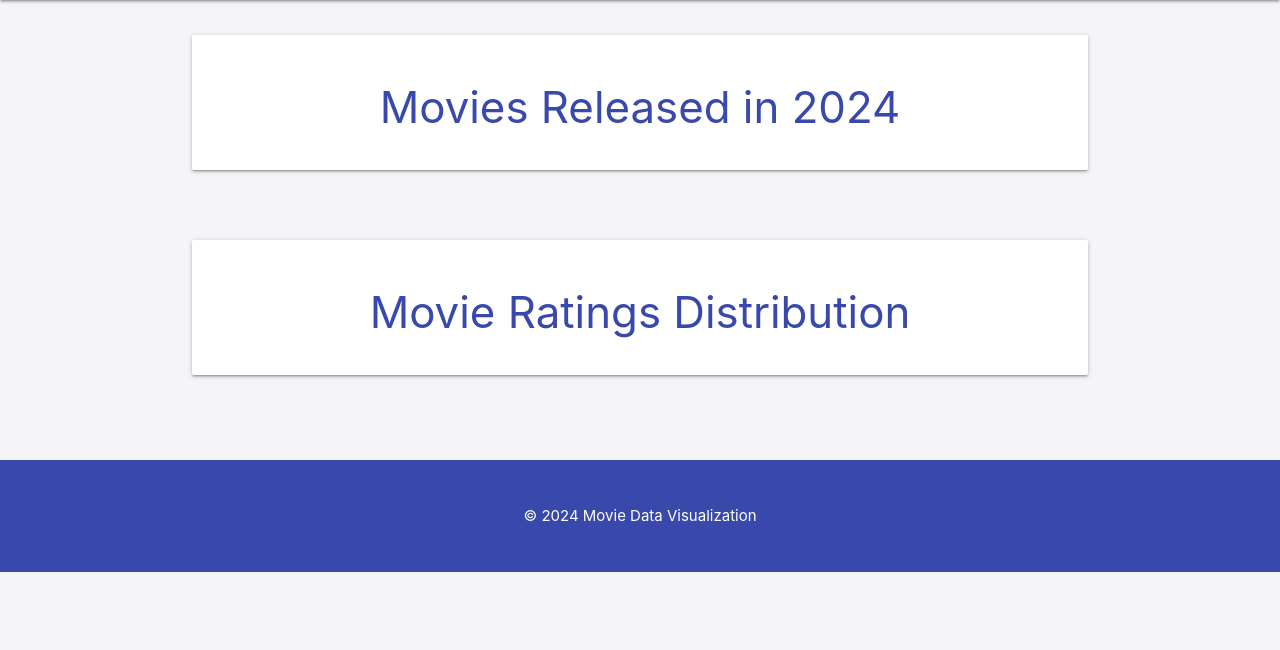
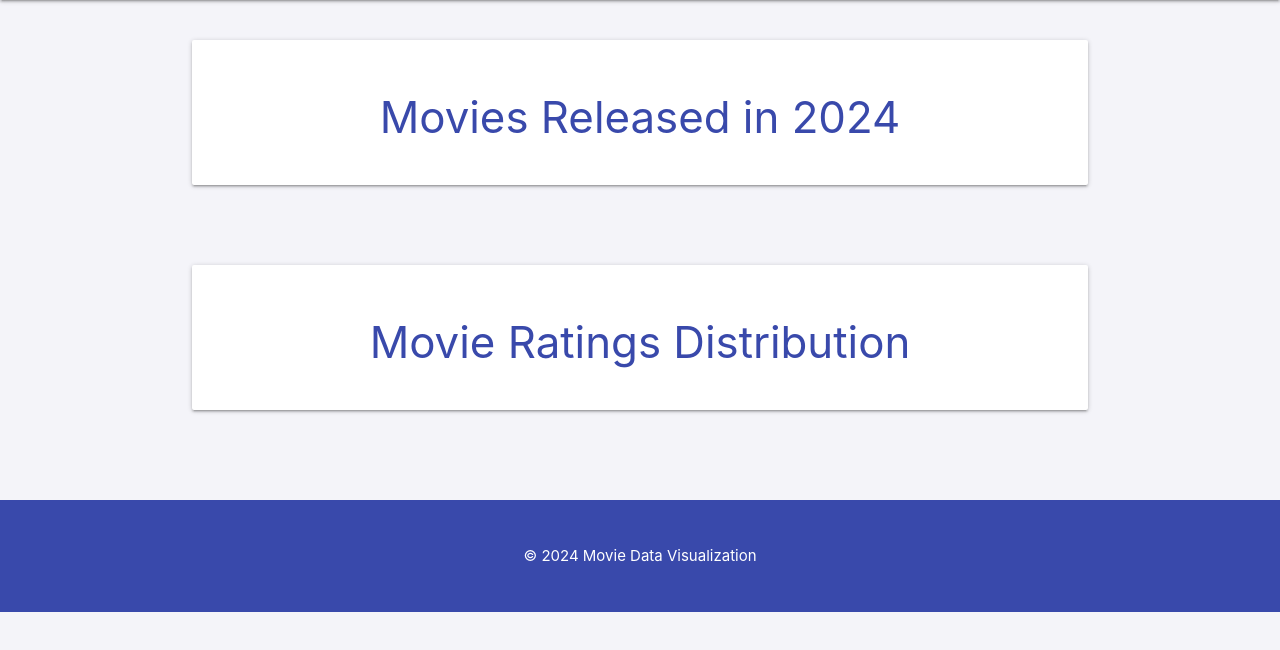
Before and after one commit to DavidThomas-coder/hal9001, a Flask app: template templates/index.html in a window 1280 px wide. Shown: the part 64-714 px from the top of the page. Run offline with Flask 3, Linux system fonts and the light colour scheme; the template is opened without the code that fills it, so the values that code supplies are empty; some libraries are stand-ins or nearby versions.

Commit message:
formatting

```diff
--- a/templates/index.html
+++ b/templates/index.html
@@ -24,8 +24,8 @@
             color: #3949ab;
         }
         .card-panel {
-            padding: 20px;
-            margin: 20px 0;
+            padding: 25px;
+            margin: 25px 0;
         }
         .navbar {
             background-color: #3949ab;
```
